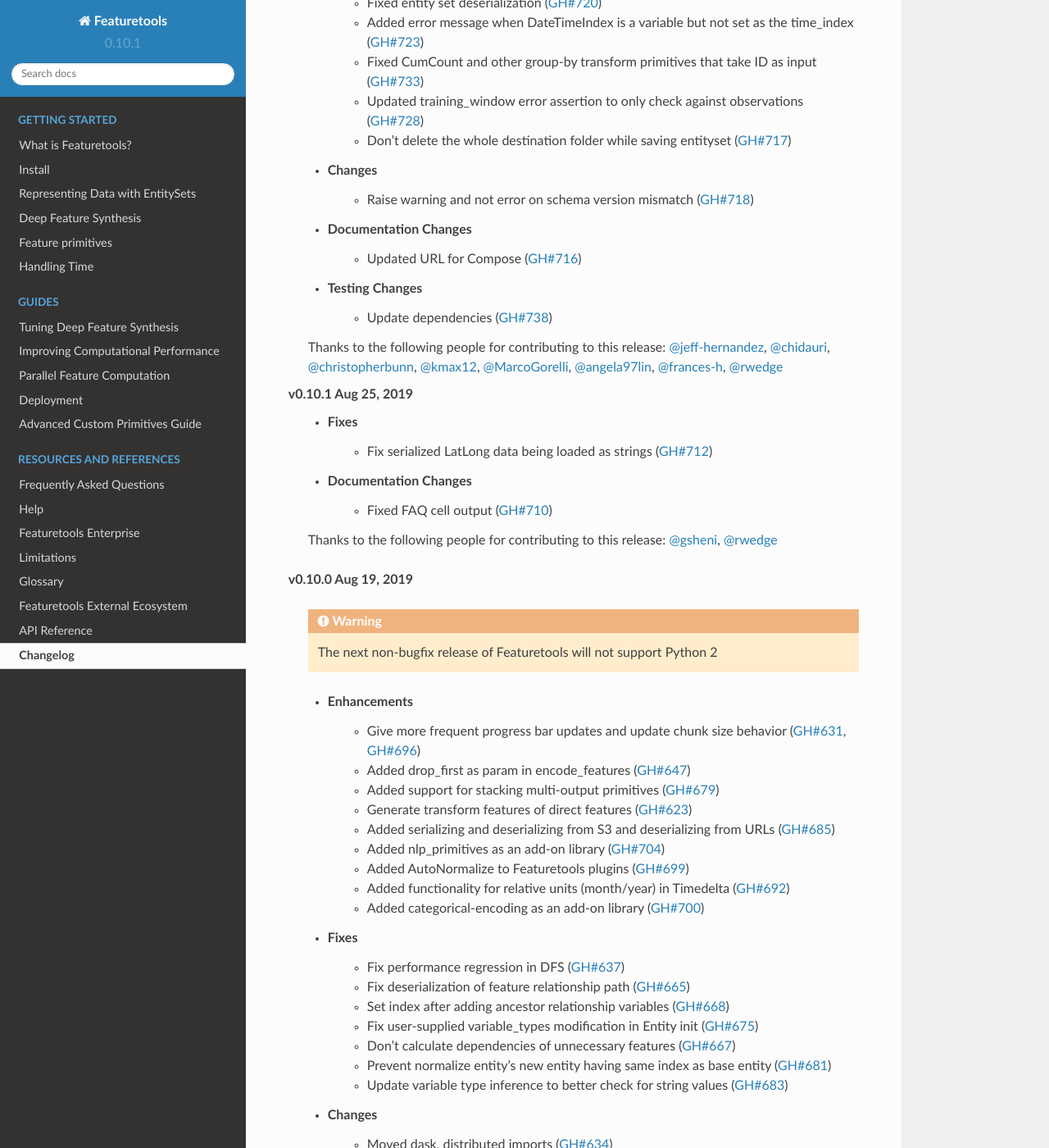
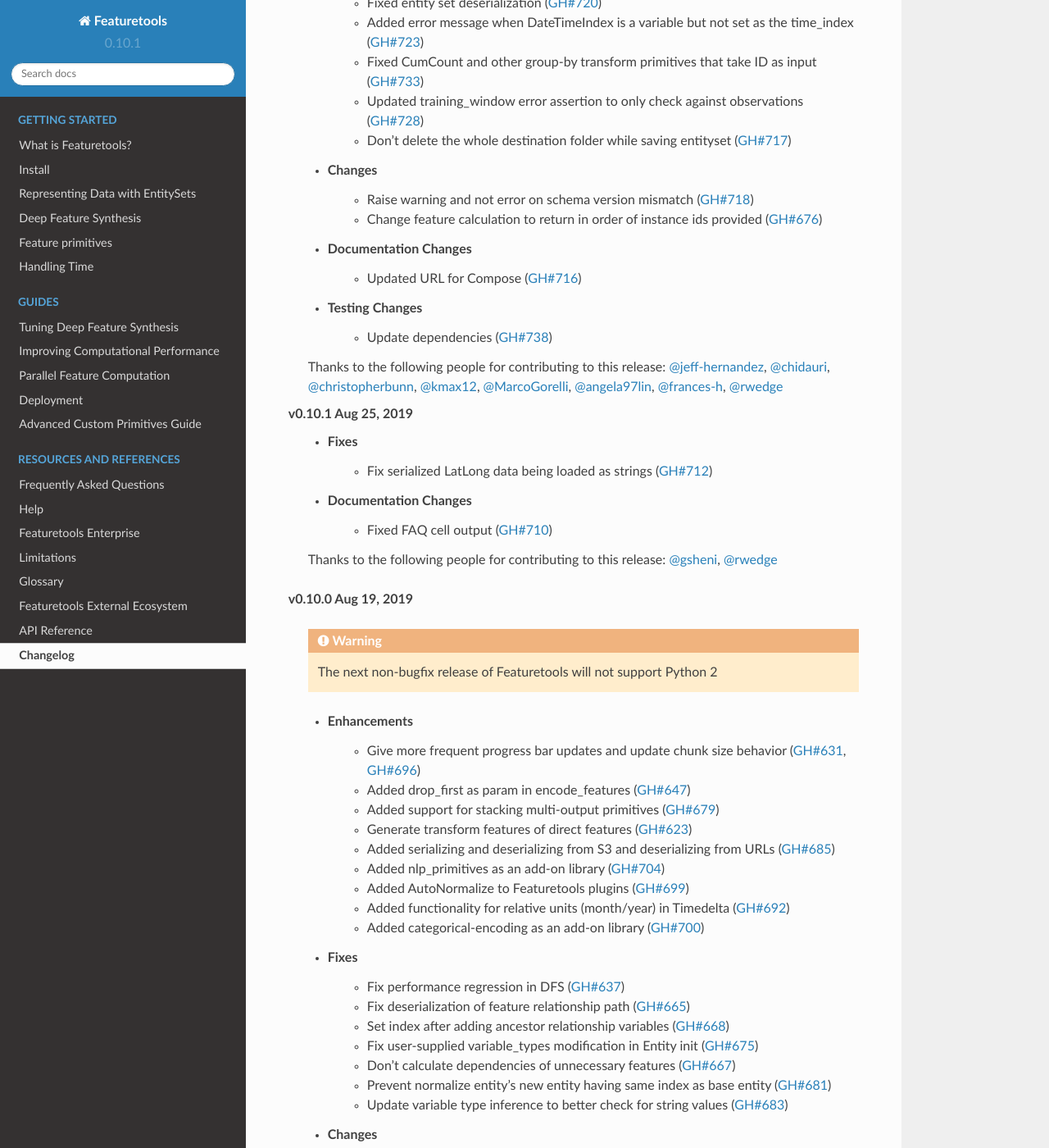
Before and after one commit to alteryx/featuretools, a Sphinx documentation site: the page built from docs/source/changelog.rst, in a window 1280 px wide and 1400 px high, scrolled down 355 px. Shown: the whole window at 82% size. Built offline with Sphinx 7.4.7 and the Read the Docs theme 2.0.0, drawn with Linux system fonts in a browser that asks for light colours; pages that are not in the unit, such as notebooks, are missing from menus; some of the changed text lies outside the part shown.

Commit message:
Update changelog.rst

```diff
--- a/docs/source/changelog.rst
+++ b/docs/source/changelog.rst
@@ -15,6 +15,7 @@
         * Don't delete the whole destination folder while saving entityset (:pr:`717`)
     * Changes
         * Raise warning and not error on schema version mismatch (:pr:`718`)
+	* Change feature calculation to return in order of instance ids provided (:pr:`676`)
     * Documentation Changes
         * Updated URL for Compose (:pr:`716`)
     * Testing Changes
```
Also changed, not shown: other parts of docs/source/changelog.rst (+0 -1 lines).
